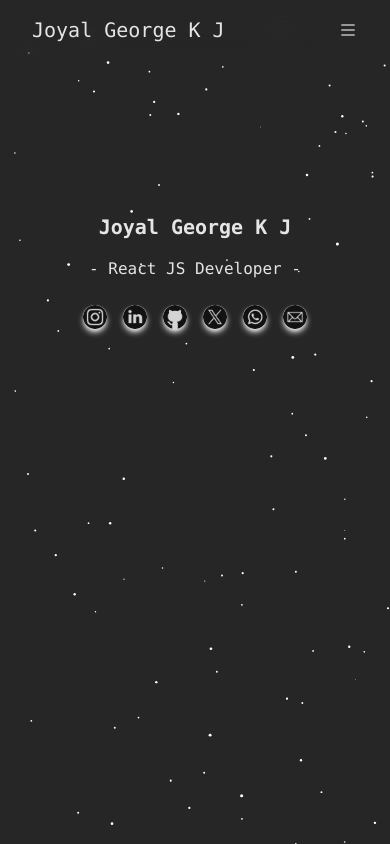
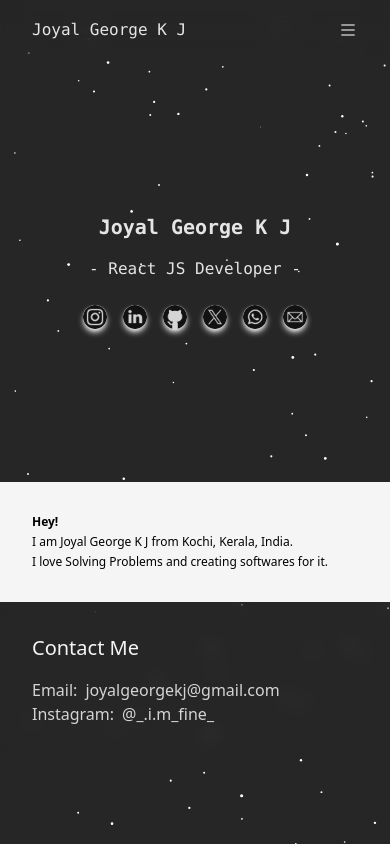
Before and after one commit to Joyal-George-KJ/portfolio, a React (Vite) app: page /#/ in a window 390 px wide. Built offline with nearby package versions, Linux system fonts and the light colour scheme.

Commit message:
Added Introduction and made responsive design and also adjusted some elements

```diff
--- a/src/components/ButtonContact.jsx
+++ b/src/components/ButtonContact.jsx
@@ -40,7 +40,7 @@ function ButtonContact({ url, displayName, hoverName }) {
                 <span
                     onMouseEnter={() => setIsHovered(displayName)}
                     onMouseLeave={() => setIsHovered("")}
-                    className="absolute rounded -left-3/5 z-30 top-12 px-2 py-1 w-max bg-neutral-200 text-neutral-900 font-bold text-sm">
+                    className="absolute rounded -left-3/5 top-12 px-2 py-1 w-max bg-neutral-200 text-neutral-900 font-bold text-sm">
                     {hoverName}
                 </span>
             )}
--- a/src/components/Effects.jsx
+++ b/src/components/Effects.jsx
@@ -95,7 +95,7 @@ function Effects(props) {
         };
     }, []);
 
-    return <canvas className="absolute top-0 bottom-0 right-0 left-0 bg-neutral-800 -z-20" ref={ref} {...props}></canvas>;
+    return <canvas className="fixed top-0 bottom-0 right-0 left-0 bg-neutral-800 -z-30" ref={ref} {...props}></canvas>;
 }
 
 export default Effects;
--- /dev/null
+++ b/src/components/Footer.jsx
@@ -0,0 +1,29 @@
+import React from "react";
+
+function Footer() {
+    return (
+            <div className="p-8 flex flex-col backdrop-blur">
+                <p className="font-medium text-neutral-100 text-xl pb-4">Contact Me</p>
+                <a
+                    className="text-neutral-300"
+                    href="mailto:joyalgeorgekj@gmail.com"
+                >
+                    <span className="font-medium text-neutral-300 pr-2">
+                        Email:
+                    </span>
+                    joyalgeorgekj@gmail.com
+                </a>
+                <a
+                    className="text-neutral-300"
+                    href="https://www.linkedin.com/in/joyalgeorgekj"
+                >
+                    <span className="font-medium text-neutral-300 pr-2">
+                        Instagram:
+                    </span>
+                    @_.i.m_fine_
+                </a>
+            </div>
+    );
+}
+
+export default Footer;
--- a/src/components/Header.jsx
+++ b/src/components/Header.jsx
@@ -6,20 +6,23 @@ function Header() {
     const [width, setWidth] = useState(window.innerWidth);
 
     return (
-        <div>
-            <nav className="flex justify-between items-center py-4 px-8  font-mono bg-transparent backdrop-blur-md text-neutral-200 text-xl pl-8">
+        <div className="z-30">
+            <nav className="flex justify-between z-30 items-center py-4 px-8  font-mono bg-transparent backdrop-blur-md text-neutral-200 mobile:text-base tablet:text-xl pl-8">
                 <li className="cursor-pointer list-none">
                     <Link to="/">Joyal George K J</Link>
                 </li>
 
                 <ul
-                    className={`flex items-center ${
+                    className={`flex z-30 ${
                         !toggle
                             ? "justify-center"
-                            : "flex-col absolute items-start right-3 top-4"
+                            : "flex-col absolute items-start right-0 p-4 z-30 bg-neutral-900 py-12 h-max top-0 left-0 bottom-0 w-full"
                     } gap-8 text-xl bg-transparent backdrop-blur-md text-neutral-200`}
                 >
-                    <button onClick={() => setToggle(!toggle)} className={`cursor-pointer ${toggle && "px-2 w-max"}`}>
+                    <button
+                        onClick={() => setToggle(!toggle)}
+                        className={`cursor-pointer ${toggle && "px-2 w-max"}`}
+                    >
                         <i
                             className={`text-xl bi bi-${
                                 !toggle ? "list" : "x-lg"
@@ -28,16 +31,32 @@ function Header() {
                     </button>
                     {toggle && (
                         <>
-                            <li className={`cursor-pointer ${toggle && "px-2 w-max"}`}>
+                            <li
+                                className={`cursor-pointer ${
+                                    toggle && "px-2 w-max"
+                                }`}
+                            >
                                 <Link to="/blog">Blog</Link>
                             </li>
-                            <li className={`cursor-pointer ${toggle && "px-2 w-max"}`}>
+                            <li
+                                className={`cursor-pointer ${
+                                    toggle && "px-2 w-max"
+                                }`}
+                            >
                                 <Link to="/project">Project</Link>
                             </li>
-                            <li className={`cursor-pointer ${toggle && "px-2 w-max"}`}>
+                            <li
+                                className={`cursor-pointer ${
+                                    toggle && "px-2 w-max"
+                                }`}
+                            >
                                 <Link to="/about">About</Link>
                             </li>
-                            <li className={`cursor-pointer ${toggle && "px-2 w-max"}`}>
+                            <li
+                                className={`cursor-pointer ${
+                                    toggle && "px-2 w-max"
+                                }`}
+                            >
                                 <button>Login</button>
                             </li>
                         </>
--- /dev/null
+++ b/src/components/Introduction.jsx
@@ -0,0 +1,13 @@
+import React from 'react'
+
+function Introduction() {
+  return (
+    <div className='bg-neutral-100 mobile:p-8 tablet:p-24 grid place-items-start mobile:gap-1 tablet:gap-2'>
+        <h3 className='font-bold mobile:text-xs tablet:text-3xl'>Hey!</h3>
+        <p className='font-light mobile:text-xs tablet:text-3xl'>I am Joyal George K J from Kochi, Kerala, India.</p>
+        <p className='font-light mobile:text-xs tablet:text-3xl'>I love Solving Problems and creating softwares for it.</p>
+    </div>
+  )
+}
+
+export default Introduction
--- a/src/screens/Home.jsx
+++ b/src/screens/Home.jsx
@@ -1,10 +1,12 @@
 import React from 'react'
 import Main from '../components/Main'
+import Introduction from '../components/Introduction'
 
 function Home() {
   return (
     <div>
         <Main />
+        <Introduction />
     </div>
   )
 }
--- a/src/screens/Layout.jsx
+++ b/src/screens/Layout.jsx
@@ -2,6 +2,7 @@ import React, { useEffect, useState } from "react";
 import Header from "../components/Header";
 import Effects from "../components/Effects";
 import { Outlet } from "react-router-dom";
+import Footer from "../components/Footer";
 
 function Layout() {
     const [height, setHeight] = useState(0);
@@ -15,9 +16,10 @@ function Layout() {
 
     return (
         <div>
+            <Effects height={height} width={width} />
             <Header />
-            <Effects height={height} width={width} />
             <Outlet />
+            <Footer />
         </div>
     );
 }
```
